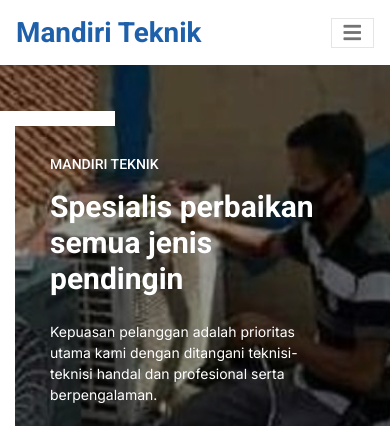
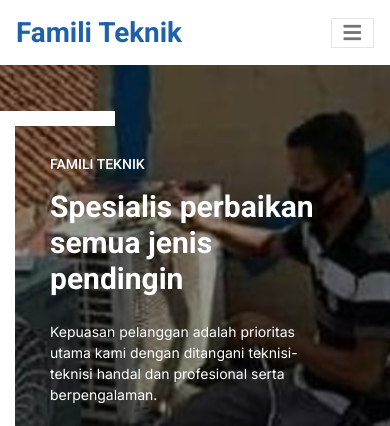
Before and after one commit to coorporates/famili-teknik, a plain HTML site: page index.html in a window 390 px wide. Shown: the top 426 px of the page. Drawn offline with nearby package versions, Linux system fonts and the light colour scheme.

Commit message:
merubah nama usaha menjadi famili teknik dan email

```diff
--- a/index.html
+++ b/index.html
@@ -2,7 +2,7 @@
 <html lang="en">
   <head>
     <meta charset="utf-8" />
-    <title>Mandiri Teknik</title>
+    <title>Famili Teknik</title>
     <meta content="width=device-width, initial-scale=1.0" name="viewport" />
     <meta content="" name="keywords" />
     <meta content="" name="description" />
@@ -45,7 +45,7 @@
       <div class="row align-items-center top-bar">
         <div class="col-lg-3 navbar-item col-md-12 text-center text-lg-start">
           <a href="" class="navbar-brand m-0 p-0">
-            <h1 class="text-primary m-0">Mandiri Teknik</h1>
+            <h1 class="text-primary m-0">Famili Teknik</h1>
           </a>
         </div>
         <div class="col-lg-9 col-md-12 text-end">
@@ -73,7 +73,7 @@
     <div class="container-fluid nav-bar bg-light">
       <nav class="navbar navbar-expand-lg navbar-light bg-white p-3 py-lg-0 px-lg-4">
         <a href="" class="navbar-brand d-flex align-items-center m-0 p-0 d-lg-none">
-          <h1 class="text-primary m-0">Mandiri Teknik</h1>
+          <h1 class="text-primary m-0">Famili Teknik</h1>
         </a>
         <button class="navbar-toggler" type="button" data-bs-toggle="collapse" data-bs-target="#navbarCollapse">
           <span class="fa fa-bars"></span>
@@ -108,7 +108,7 @@
             <div class="container">
               <div class="row justify-content-start">
                 <div class="col-10 col-lg-8">
-                  <h5 class="text-white text-uppercase mb-3 animated slideInDown">MANDIRI TEKNIK</h5>
+                  <h5 class="text-white text-uppercase mb-3 animated slideInDown">FAMILI TEKNIK</h5>
                   <h1 class="display-3 text-white animated slideInDown mb-4">Spesialis perbaikan semua jenis pendingin</h1>
                   <p class="fs-5 fw-medium text-white mb-4 pb-2">Kepuasan pelanggan adalah prioritas utama kami dengan ditangani teknisi-teknisi handal dan profesional serta berpengalaman.</p>
                   <div>
@@ -171,7 +171,7 @@
         <div class="row g-5">
           <div class="col-lg-6 wow fadeInUp" data-wow-delay="0.1s">
             <h6 class="text-secondary text-uppercase">Tentang Kami</h6>
-            <h1 class="mb-4">Mandiri Teknik menangani perbaikan segala jenis ac, kulkas dam mesin cuci</h1>
+            <h1 class="mb-4">Famili Teknik menangani perbaikan segala jenis ac, kulkas dam mesin cuci</h1>
             <p class="mb-4">
               Kami menangani berbagai kerusakan semua jenis <span class="fw-bold">ac, isi freon, bongkar pasang, cuci ac dan perbaikan mesin cuci</span> untuk perumahan, perkantoran, gedung bertingkat, pabrik, Yayasan, masjid dll. dan
               pelayanan kami menjangkau kota <span class="text-warning">Purbalingga</span> dan <span class="fw-bold">sekitarnya</span> serta kota-kota lainnya.
@@ -311,7 +311,7 @@
             <h4 class="text-light mb-4">Alamat</h4>
             <p class="mb-2 footer-alamat"><i class="fa fa-map-marker-alt me-3"></i><a href="">Desa Cendana Rt04 Kec. Kutasari Kab.Purbalingga Jawa Tengah</a></p>
             <p class="mb-2 footer-contact"><i class="fa fa-phone-alt me-3"></i><a href="https://wa.me/6288225213670">+62 882 2521 3670</a></p>
-            <p class="mb-2 footer-email"><i class="fa fa-envelope me-3"></i><a href="mailto:akteknik@gmail.com">mandiriteknik@gmail.com</a></p>
+            <p class="mb-2 footer-email"><i class="fa fa-envelope me-3"></i><a href="mailto:familiteknik@gmail.com">familiteknik@gmail.com</a></p>
           </div>
           <div class="col-lg-3 col-md-6">
             <h4 class="text-light mb-4">Jam Pelayanan</h4>
@@ -329,7 +329,7 @@
       <div class="container">
         <div class="copyright">
           <div class="row">
-            <div class="col-md-6 text-center text-md-start mb-3 mb-md-0">Dibuat oleh : <strong>Mandiri Teknik</strong> | &copy;2024</div>
+            <div class="col-md-6 text-center text-md-start mb-3 mb-md-0">Dibuat oleh : <strong>Famili Teknik</strong> | &copy;2024</div>
           </div>
         </div>
       </div>
```
